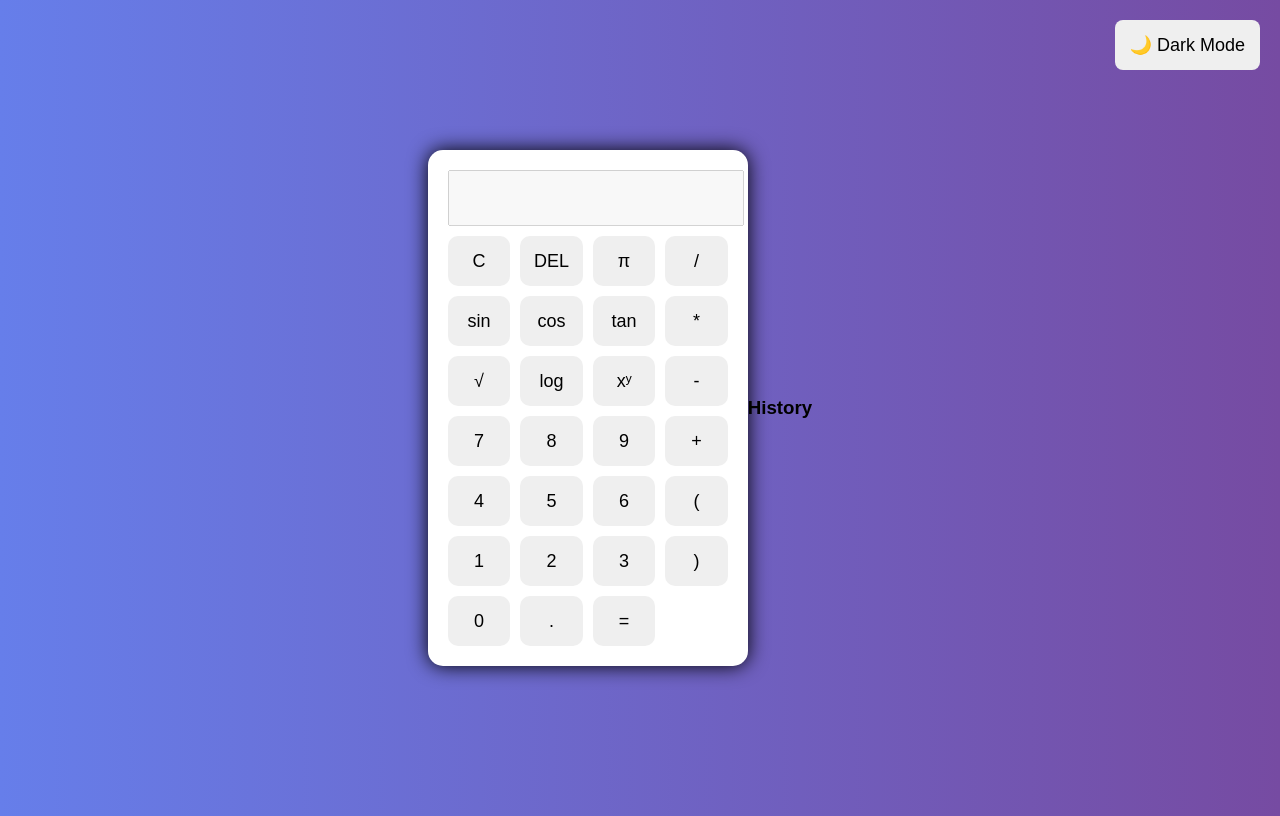
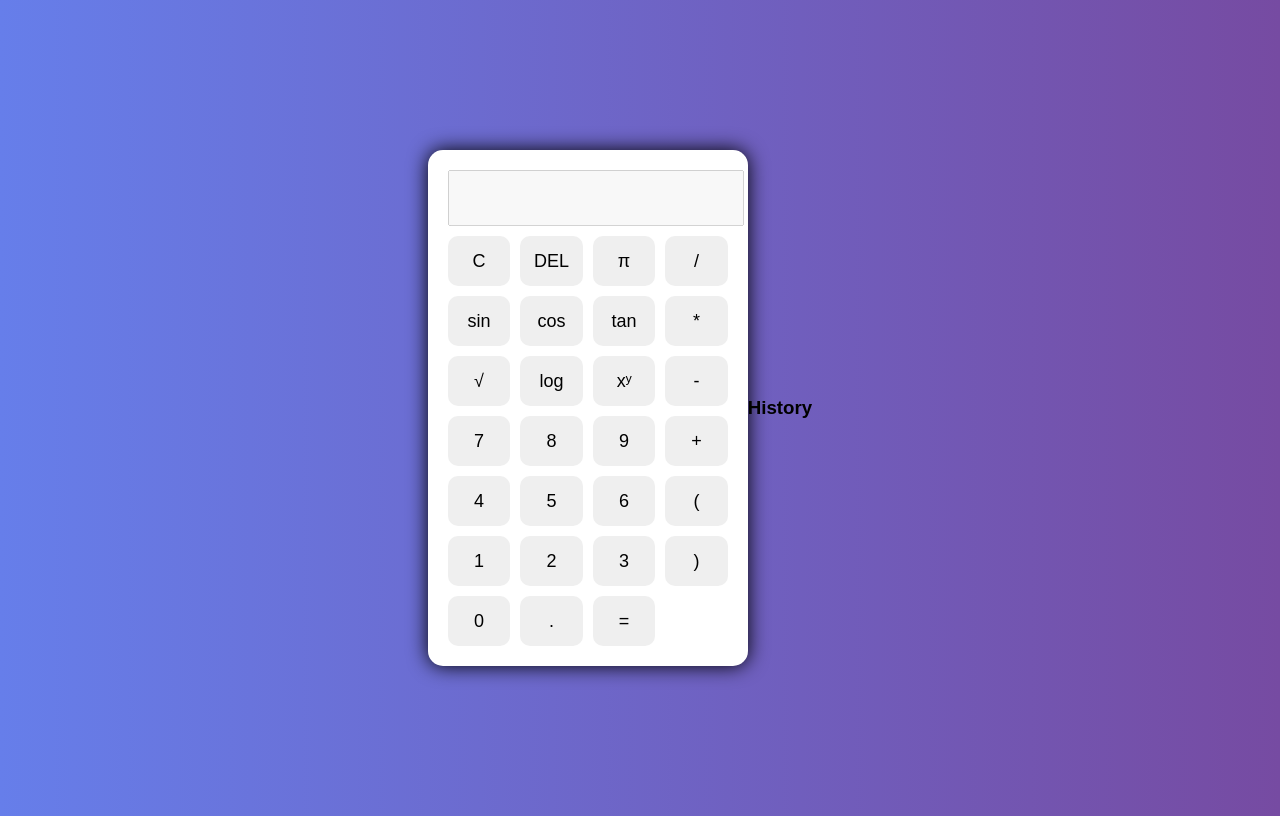
Before and after one commit to gitwithsonu015/Calculator-WebApp, a plain HTML site: page index.html in a window 1280 px wide. Drawn offline with Linux system fonts and the light colour scheme.

Commit message:
Fix HTML formatting issues in index.html

```diff
--- a/index.html
+++ b/index.html
@@ -6,7 +6,6 @@
 </head>
 <body>
 
-<button class="dark-btn" onclick="toggleDark()">🌙 Dark Mode</button>
 
 <div class="calculator">
   <input type="text" id="display" disabled>
```
